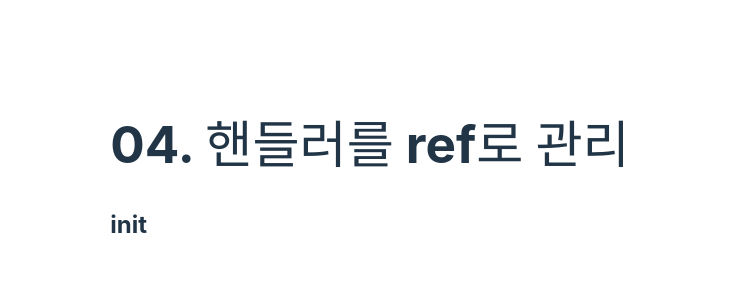
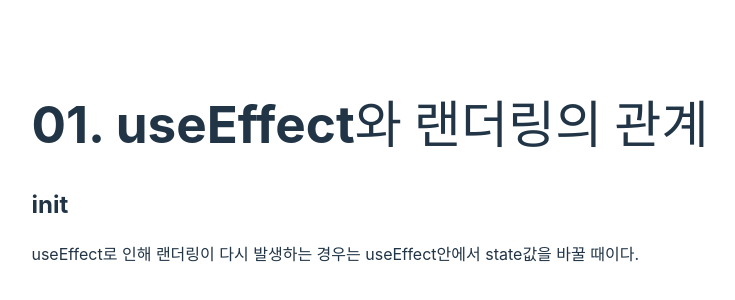
Before and after one commit to hoisharka/useEffectTEst, a React (Vite) app: page /render-test01 in a window 1280 px wide. Shown: the part 228-528 px from the top of the page, without its empty margins (270-1005 px from the left). Built offline with nearby package versions, Linux system fonts and the light colour scheme; the HTML template or start-up script is replaced by a standard one.

Commit message:
UseEffectRenderTest01

```diff
--- a/src/App.tsx
+++ b/src/App.tsx
@@ -5,6 +5,7 @@ import UseEffectWindowEventTest01 from './components/windowEvent/UseEffectWindow
 import UseEffectWindowEventTest02 from './components/windowEvent/UseEffectWindowEventTest02.tsx'
 import UseEffectWindowEventTest03 from './components/windowEvent/UseEffectWindowEventTest03.tsx'
 import UseEffectWindowEventTest04 from './components/windowEvent/UseEffectWindowEventTest04.tsx'
+import UseEffectRenderTest01 from './components/render/UseEffectRenderTest01.tsx'
 
 function App() {
   return (
@@ -14,7 +15,7 @@ function App() {
       <Route path="/window-event-test02" element={<UseEffectWindowEventTest02 />} />
       <Route path="/window-event-test03" element={<UseEffectWindowEventTest03 />} />
       <Route path="/window-event-test04" element={<UseEffectWindowEventTest04 />} />
-      <Route path="/render-test01" element={<UseEffectWindowEventTest04 />} />
+      <Route path="/render-test01" element={<UseEffectRenderTest01 />} />
     </Routes>
   )
 }
--- a/src/components/UseEffectTest04.tsx
+++ b/src/components/render/UseEffectRenderTest01.tsx
@@ -1,6 +1,7 @@
 import { useEffect, useRef, useState } from 'react'
 
-const UseEffectTest04 = () => {
+const UseEffectRenderTest01 = () => {
+  console.log('[ UseEffectRenderTest01 ]')
   const [key, setKey] = useState('init')
   const handleMouseUpRef = useRef<() => void>(() => {})
 
@@ -22,21 +23,21 @@ const UseEffectTest04 = () => {
   }, [])
 
   useEffect(() => {
-    console.log('set mouseup event')
-    const handleMouseUp = () => handleMouseUpRef.current()
-    window.addEventListener('mouseup', handleMouseUp)
-    return () => {
-      console.log('unset mouseup event')
-      window.removeEventListener('mouseup', handleMouseUp)
-    }
-  }, [])
+    console.log('[ useEffect ] 의존성 key', key)
+  }, [key])
+
+  useEffect(() => {
+    console.log(`[ useEffect ] 의존성 key + setKey('init')`, key)
+    setKey('init')
+  }, [key])
 
   return (
     <div>
-      <h1>04. 핸들러를 ref로 관리</h1>
+      <h1>01. useEffect와 랜더링의 관계</h1>
       <h2>{key}</h2>
+      <p>useEffect로 인해 랜더링이 다시 발생하는 경우는 useEffect안에서 state값을 바꿀 때이다.</p>
     </div>
   )
 }
 
-export default UseEffectTest04
+export default UseEffectRenderTest01
```
